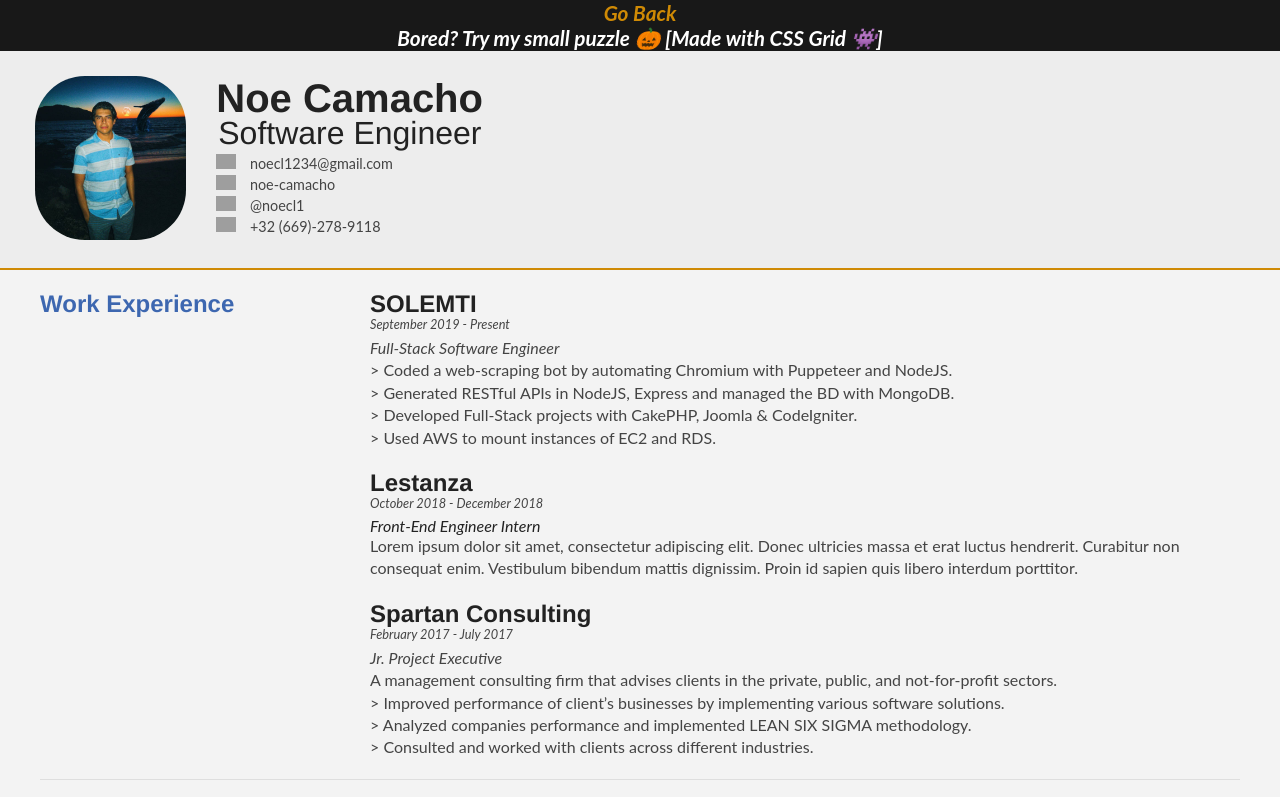
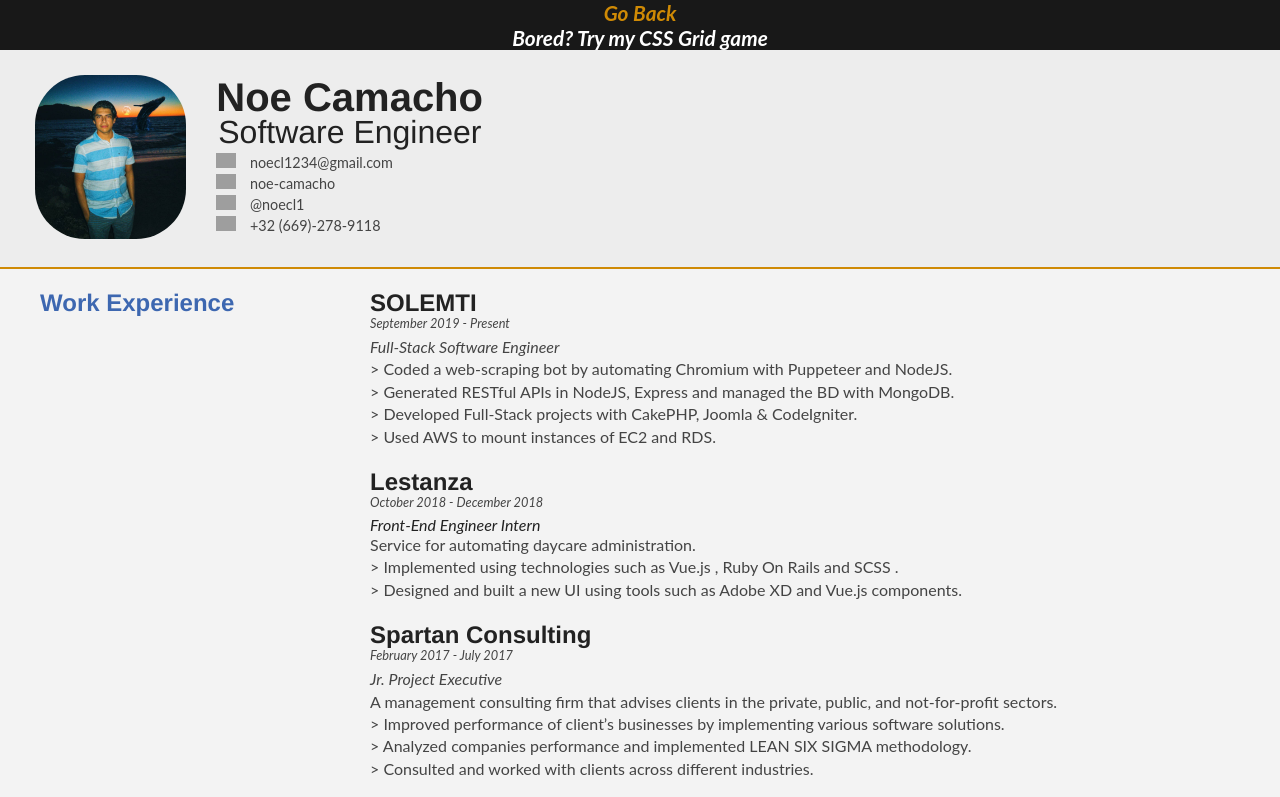
Before and after one commit to noecamacho/portofolio, a plain HTML site: page resume.html in a window 1280 px wide. Shown: the top 797 px of the page. Drawn offline with Linux system fonts and the light colour scheme; grey boxes are pictures that could not be loaded.

Commit message:
removed emojis and added lestanza description

```diff
--- a/resume.html
+++ b/resume.html
@@ -20,9 +20,8 @@
 </body>
 	<body id="top">
 		<a class="headerLink" href="index.html"><strong>Go Back</strong></a>
-
 		<a class="headerLink" href="./puzzle/index.html">
-			Bored? Try my small puzzle 🎃 [Made with CSS Grid 👾]
+			Bored? Try my CSS Grid game
 		</a>
 		<div id="cv" class="instaFade">
 			<div class="mainDetails">
@@ -95,7 +94,10 @@
 							<b class="italicText">
 								Front-End Engineer Intern
 							</b>
-							<p>Lorem ipsum dolor sit amet, consectetur adipiscing elit. Donec ultricies massa et erat luctus hendrerit. Curabitur non consequat enim. Vestibulum bibendum mattis dignissim. Proin id sapien quis libero interdum porttitor.</p>
+							<p>Service for automating daycare administration.
+							<br> > Implemented using technologies such as Vue.js , Ruby On Rails and SCSS .
+							<br> > Designed and built a new UI using tools such as Adobe XD and Vue.js components.
+					</p>
 						</article>
 
 						<article>
```
